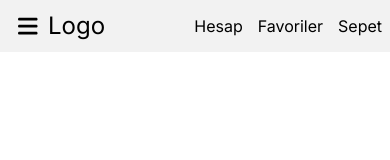
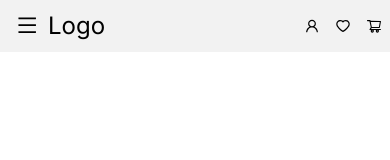
Before and after one commit to mrvozturk/DigitalEmporium, a Next.js app: page / in a window 390 px wide. Shown: the top 160 px of the page. Built offline with nearby package versions, Linux system fonts and the light colour scheme.

Commit message:
added react icons

```diff
--- a/package.json
+++ b/package.json
@@ -16,6 +16,7 @@
     "next": "^14.1.3",
     "react": "^18.2.0",
     "react-dom": "^18.2.0",
+    "react-icons": "^5.0.1",
     "react-redux": "^9.1.0",
     "react-spring": "^9.7.3",
     "redux": "^5.0.1"
--- a/src/components/header/index.module.css
+++ b/src/components/header/index.module.css
@@ -13,11 +13,6 @@
   margin: 0;
   gap: 40px;
 }
-
-.blurred {
-  backdrop-filter: blur(5px);
-}
-
 
 .navbarLinks a {
   font-size: 1rem;
@@ -44,7 +39,9 @@
 
 .sidebarToggle {
   display: none;
-  z-index: 999;
+}
+.navbarLinks .icon {
+  display: none;
 }
 
 @media (max-width: 768px) {
@@ -54,6 +51,7 @@
   .navbarLinks ul {
     gap: 15px;
   }
+
   .logo {
     font-size: 1.5rem;
     margin-left: 40px;
@@ -62,4 +60,11 @@
   .combinedContainer {
     padding: 0 1rem;
   }
+  .navbarLinks a {
+    display: none;
+  }
+
+  .navbarLinks .icon {
+    display: block;
+  }
 }
--- a/src/components/header/index.tsx
+++ b/src/components/header/index.tsx
@@ -1,5 +1,10 @@
 'use client';
 import React, { useState } from 'react';
+import {
+  AiOutlineUser,
+  AiOutlineHeart,
+  AiOutlineShoppingCart
+} from 'react-icons/ai';
 import styles from './index.module.css';
 import style from './sideBar.module.css';
 
@@ -22,14 +27,17 @@ const Header = () => {
         </div>
         <div className={styles.navbarLinks}>
           <ul>
-            <li>
-              <a href='#'>Hesap</a>
+            <li className={styles.navLink}>
+              <a href='#HESAP'>Hesap</a>
+              <AiOutlineUser className={styles.icon} />
             </li>
-            <li>
-              <a href='#'>Favoriler</a>
+            <li className={styles.navLink}>
+              <a href='#FAVORİLER'>Favoriler</a>
+              <AiOutlineHeart className={styles.icon} />
             </li>
-            <li>
-              <a href='#'>Sepet</a>
+            <li className={styles.navLink}>
+              <a href='#SEPET'>Sepet</a>
+              <AiOutlineShoppingCart className={styles.icon} />
             </li>
           </ul>
         </div>
--- a/src/components/header/sideBar.module.css
+++ b/src/components/header/sideBar.module.css
@@ -1,5 +1,3 @@
-/*sidebaropen*/
-
 /*sidebarLinks*/
 .sidebarLinks {
   padding: 2rem 2rem;
@@ -61,7 +59,6 @@
   align-items: center;
   padding: 1rem;
   gap: 15px;
-
 }
 
 .categoryLinks ul {
@@ -113,7 +110,7 @@
     margin-right: 20px;
     margin-left: 0;
     position: absolute;
-    top: 0.6rem;
+    top: 0.85rem;
     left: 1.1rem;
     display: block;
   }
@@ -144,8 +141,8 @@
     flex-direction: column;
     align-items: flex-start;
     padding: 3rem 1.2rem;
-    height: 300px; /* Sabit bir yükseklik belirleyin */
-    overflow-y: scroll; /* Dikey kaydırma çubuğu ekleyin */
+    height: 300px;
+    overflow-y: scroll;
   }
 
   .categoryLinks li {
@@ -180,9 +177,12 @@
   }
   .categoryLinks {
     padding: 2rem 0.8rem;
-    height: 200px; /* Sabit bir yükseklik belirleyin */
+    height: 200px;
   }
-
+  .sidebarToggle {
+    top: 0.9rem;
+    left: 1rem;
+  }
   .categoryLinks li {
     margin-bottom: 10px;
     width: 100%;
--- a/src/components/header/sideBar.tsx
+++ b/src/components/header/sideBar.tsx
@@ -2,12 +2,11 @@
 import React, { useEffect, useRef, useCallback } from 'react';
 import style from './sideBar.module.css';
 import {
-  faBars,
-  faUser,
-  faHeart,
-  faTimes
-} from '@fortawesome/free-solid-svg-icons';
-import { FontAwesomeIcon } from '@fortawesome/react-fontawesome';
+  AiOutlineUser,
+  AiOutlineHeart,
+  AiOutlineMenu,
+  AiOutlineClose
+} from 'react-icons/ai';
 
 interface SideBarProps {
   isSidebarOpen: boolean;
@@ -40,7 +39,7 @@ const SideBar: React.FC<SideBarProps> = ({ isSidebarOpen, onCloseSidebar }) => {
   return (
     <>
       <button className={style.sidebarToggle} onClick={onCloseSidebar}>
-        <FontAwesomeIcon icon={faBars} />
+        <AiOutlineMenu />
       </button>
 
       <div
@@ -52,25 +51,20 @@ const SideBar: React.FC<SideBarProps> = ({ isSidebarOpen, onCloseSidebar }) => {
         </div>
         <div className={style.sidebarLinks}>
           <ul>
-            <li>
-              <a href='#'>
-                <FontAwesomeIcon icon={faUser} />
+            <li className={style.navLink}>
+              <a className='#'>
+                <AiOutlineUser className={style.icon} />
               </a>
             </li>
-            <li>
-              <a href='#'>
-                <FontAwesomeIcon icon={faHeart} />
-              </a>
+            <li className={style.navLink}>
+              <a className='#'>
+                <AiOutlineHeart className={style.icon} />
+              </a>{' '}
             </li>
             <li>
-              <a href='#'>
-                {' '}
-                <FontAwesomeIcon
-                  onClick={onCloseSidebar}
-                  icon={faTimes}
-                  className={style.closeIcon}
-                />
-              </a>
+              <button onClick={onCloseSidebar}>
+                <AiOutlineClose className={style.closeIcon} />
+              </button>
             </li>
           </ul>
         </div>
```
